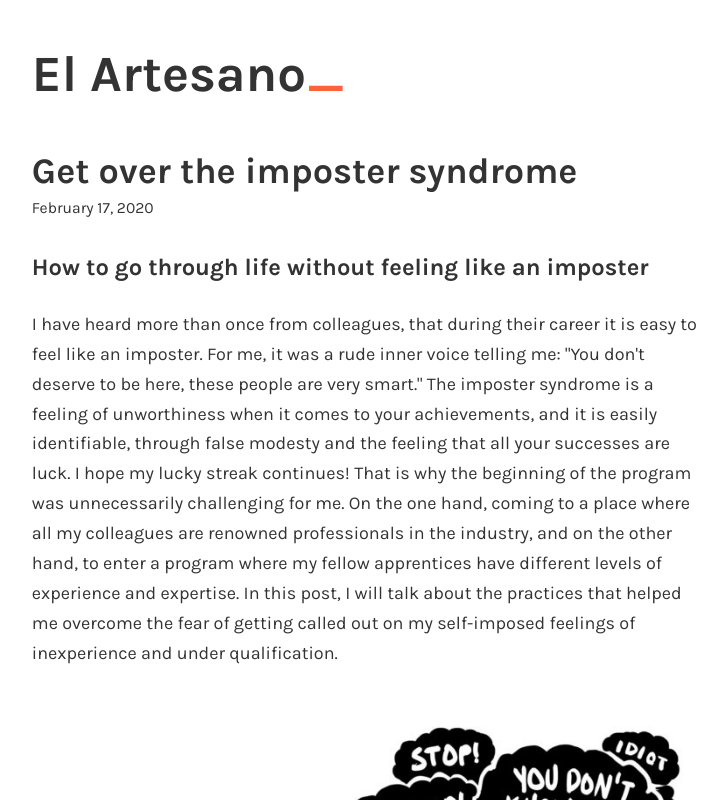
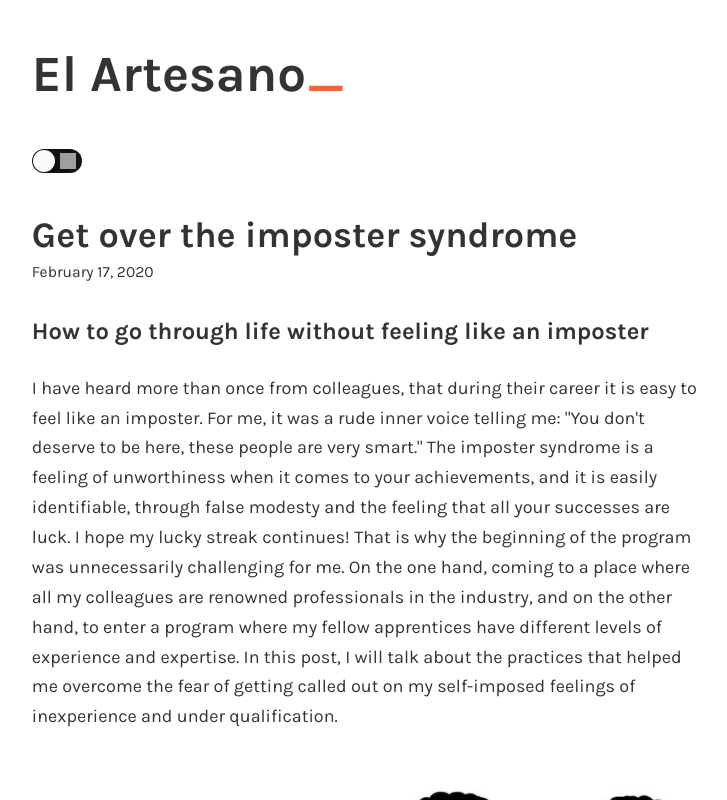
Before and after one commit to jpwenzelc/website, a Gatsby site: page /imposter-syndrom-tips/ in a window 1280 px wide. Shown: the top 800 px of the page, without its empty margins (272-999 px from the left). Built offline with nearby package versions, Linux system fonts and the light colour scheme; Gatsby itself is replaced by a stand-in of ours; some packages are replaced by stand-ins of ours; grey boxes are pictures that could not be loaded.

Commit message:
add toggle button

```diff
--- a/gatsby-config.js
+++ b/gatsby-config.js
@@ -73,5 +73,6 @@ module.exports = {
         pathToConfigModule: `src/utils/typography`,
       },
     },
+    'gatsby-plugin-dark-mode',
   ],
 }
--- a/package.json
+++ b/package.json
@@ -8,8 +8,12 @@
     "url": "https://github.com/gatsbyjs/gatsby/issues"
   },
   "dependencies": {
+    "@fortawesome/fontawesome-svg-core": "^1.2.27",
+    "@fortawesome/free-solid-svg-icons": "^5.12.1",
+    "@fortawesome/react-fontawesome": "^0.1.8",
     "gatsby": "^2.19.7",
     "gatsby-image": "^2.2.39",
+    "gatsby-plugin-dark-mode": "^1.1.0",
     "gatsby-plugin-feed": "^2.3.26",
     "gatsby-plugin-google-analytics": "^2.1.34",
     "gatsby-plugin-manifest": "^2.2.39",
--- /dev/null
+++ b/src/components/Toggle.css
@@ -0,0 +1,104 @@
+/*
+ * Copyright (c) 2015 instructure-react
+ * Forked from https://github.com/aaronshaf/react-toggle/
+**/
+
+.react-toggle {
+    touch-action: pan-x;
+
+    display: inline-block;
+    position: relative;
+    cursor: pointer;
+    background-color: transparent;
+    border: 0;
+    padding: 0;
+
+    -webkit-touch-callout: none;
+    user-select: none;
+
+    -webkit-tap-highlight-color: rgba(0, 0, 0, 0);
+    -webkit-tap-highlight-color: transparent;
+}
+
+.react-toggle-screenreader-only {
+    border: 0;
+    clip: rect(0 0 0 0);
+    height: 1px;
+    margin: -1px;
+    overflow: hidden;
+    padding: 0;
+    position: absolute;
+    width: 1px;
+}
+
+.react-toggle-track {
+    width: 50px;
+    height: 24px;
+    padding: 0;
+    border-radius: 30px;
+    background-color: hsl(222, 14%, 7%);
+    transition: all 0.2s ease;
+}
+
+.react-toggle-track-check {
+    position: absolute;
+    width: 17px;
+    height: 17px;
+    left: 5px;
+    top: 0px;
+    bottom: 0px;
+    margin-top: auto;
+    margin-bottom: auto;
+    line-height: 0;
+    opacity: 0;
+    transition: opacity 0.25s ease;
+}
+
+.react-toggle--checked .react-toggle-track-check {
+    opacity: 1;
+    transition: opacity 0.25s ease;
+}
+
+.react-toggle-track-x {
+    position: absolute;
+    width: 17px;
+    height: 17px;
+    right: 5px;
+    top: 0px;
+    bottom: 0px;
+    margin-top: auto;
+    margin-bottom: auto;
+    line-height: 0;
+    opacity: 1;
+    transition: opacity 0.25s ease;
+}
+
+.react-toggle--checked .react-toggle-track-x {
+    opacity: 0;
+}
+
+.react-toggle-thumb {
+    position: absolute;
+    top: 1px;
+    left: 1px;
+    width: 22px;
+    height: 22px;
+    border-radius: 50%;
+    background-color: #fafafa;
+    box-sizing: border-box;
+    transition: all 0.5s cubic-bezier(0.23, 1, 0.32, 1) 0ms;
+    transform: translateX(0);
+}
+
+.react-toggle--checked .react-toggle-thumb {
+    transform: translateX(26px);
+    border-color: #19ab27;
+}
+
+.react-toggle--focus .react-toggle-thumb {
+    box-shadow: 0px 0px 2px 3px rgb(254, 99, 55);
+}
+
+.react-toggle:active .react-toggle-thumb {
+    box-shadow: 0px 0px 5px 5px rgb(254, 99, 55);
+}
--- a/src/components/bio.js
+++ b/src/components/bio.js
@@ -38,6 +38,7 @@ const Bio = () => {
       style={{
         display: `flex`,
         marginBottom: rhythm(2.5),
+        marginTop: rhythm(1)
       }}
     >
       <p
--- a/src/components/layout.js
+++ b/src/components/layout.js
@@ -1,13 +1,28 @@
 import React from "react"
 import { Link } from "gatsby"
+import Toggle from "../components/toggle"
+import { faMoon, faSun } from "@fortawesome/free-solid-svg-icons"
 
 import { rhythm, scale } from "../utils/typography"
 
-const Layout = ({ location, title, children }) => {
+class Layout extends React.Component {
+
+  state = {
+    theme: null,
+  }
+
+  componentDidMount() {
+    this.setState({ theme: window.__theme })
+    window.__onThemeChange = () => {
+      this.setState({ theme: window.__theme })
+    }
+  }
+
+  renderHeader() {
+    let { location, title } = this.props
     const rootPath = `${__PATH_PREFIX__}/`
-  let header
 
-  header = (
+    return (
       <h1
         style={{
           ...scale(1.5),
@@ -25,11 +40,15 @@ const Layout = ({ location, title, children }) => {
         >
           {title}
           <span style={{
-          color: '#fe6337'
+            color: "#fe6337",
           }}>_</span>
         </Link>
       </h1>
     )
+  }
+
+  render() {
+    let { children } = this.props
 
     return (
       <div
@@ -40,7 +59,39 @@ const Layout = ({ location, title, children }) => {
           padding: `${rhythm(1.5)} ${rhythm(3 / 4)}`,
         }}
       >
-      <header>{header}</header>
+        {this.renderHeader()}
+        {this.state.theme !== null ? (
+          <Toggle
+            icons={{
+              checked: (
+                <img
+                  src={faMoon}
+                  width="16"
+                  height="16"
+                  role="presentation"
+                  style={{ pointerEvents: "none" }}
+                />
+              ),
+              unchecked: (
+                <img
+                  src={faSun}
+                  width="16"
+                  height="16"
+                  role="presentation"
+                  style={{ pointerEvents: "none" }}
+                />
+              ),
+            }}
+            checked={this.state.theme === "dark"}
+            onChange={e =>
+              window.__setPreferredTheme(
+                e.target.checked ? "dark" : "light",
+              )
+            }
+          />
+        ) : (
+          <div style={{ height: "24px" }}/>
+        )}
         <main>{children}</main>
         <footer style={{
           ...scale(-.5),
@@ -56,6 +107,8 @@ const Layout = ({ location, title, children }) => {
         </footer>
       </div>
     )
+
+  }
 }
 
 export default Layout
--- /dev/null
+++ b/src/components/toggle.js
@@ -0,0 +1,196 @@
+/*
+ * Copyright (c) 2015 instructure-react
+ * Forked from https://github.com/aaronshaf/react-toggle/
+ * + applied https://github.com/aaronshaf/react-toggle/pull/90
+ **/
+
+import './Toggle.css';
+
+import React, { PureComponent } from 'react';
+
+// Copyright 2015-present Drifty Co.
+// http://drifty.com/
+// from: https://github.com/driftyco/ionic/blob/master/src/util/dom.ts
+function pointerCoord(event) {
+  // get coordinates for either a mouse click
+  // or a touch depending on the given event
+  if (event) {
+    const changedTouches = event.changedTouches;
+    if (changedTouches && changedTouches.length > 0) {
+      const touch = changedTouches[0];
+      return { x: touch.clientX, y: touch.clientY };
+    }
+    const pageX = event.pageX;
+    if (pageX !== undefined) {
+      return { x: pageX, y: event.pageY };
+    }
+  }
+  return { x: 0, y: 0 };
+}
+
+export default class Toggle extends PureComponent {
+  constructor(props) {
+    super(props);
+    this.handleClick = this.handleClick.bind(this);
+    this.handleTouchStart = this.handleTouchStart.bind(this);
+    this.handleTouchMove = this.handleTouchMove.bind(this);
+    this.handleTouchEnd = this.handleTouchEnd.bind(this);
+    this.handleTouchCancel = this.handleTouchCancel.bind(this);
+    this.handleFocus = this.handleFocus.bind(this);
+    this.handleBlur = this.handleBlur.bind(this);
+    this.previouslyChecked = !!(props.checked || props.defaultChecked);
+    this.state = {
+      checked: !!(props.checked || props.defaultChecked),
+      hasFocus: false,
+    };
+  }
+
+  componentWillReceiveProps(nextProps) {
+    if ('checked' in nextProps) {
+      this.setState({ checked: !!nextProps.checked });
+      this.previouslyChecked = !!nextProps.checked;
+    }
+  }
+
+  handleClick(event) {
+    const checkbox = this.input;
+    this.previouslyChecked = checkbox.checked;
+    if (event.target !== checkbox && !this.moved) {
+      event.preventDefault();
+      checkbox.focus();
+      checkbox.click();
+      return;
+    }
+
+    this.setState({ checked: checkbox.checked });
+  }
+
+  handleTouchStart(event) {
+    this.startX = pointerCoord(event).x;
+    this.touchStarted = true;
+    this.hadFocusAtTouchStart = this.state.hasFocus;
+    this.setState({ hasFocus: true });
+  }
+
+  handleTouchMove(event) {
+    if (!this.touchStarted) return;
+    this.touchMoved = true;
+
+    if (this.startX != null) {
+      let currentX = pointerCoord(event).x;
+      if (this.state.checked && currentX + 15 < this.startX) {
+        this.setState({ checked: false });
+        this.startX = currentX;
+      } else if (!this.state.checked && currentX - 15 > this.startX) {
+        this.setState({ checked: true });
+        this.startX = currentX;
+      }
+    }
+  }
+
+  handleTouchEnd(event) {
+    if (!this.touchMoved) return;
+    const checkbox = this.input;
+    event.preventDefault();
+
+    if (this.startX != null) {
+      if (this.previouslyChecked !== this.state.checked) {
+        checkbox.click();
+      }
+
+      this.touchStarted = false;
+      this.startX = null;
+      this.touchMoved = false;
+    }
+
+    if (!this.hadFocusAtTouchStart) {
+      this.setState({ hasFocus: false });
+    }
+  }
+
+  handleTouchCancel(event) {
+    if (this.startX != null) {
+      this.touchStarted = false;
+      this.startX = null;
+      this.touchMoved = false;
+    }
+
+    if (!this.hadFocusAtTouchStart) {
+      this.setState({ hasFocus: false });
+    }
+  }
+
+  handleFocus(event) {
+    const { onFocus } = this.props;
+
+    if (onFocus) {
+      onFocus(event);
+    }
+
+    this.hadFocusAtTouchStart = true;
+    this.setState({ hasFocus: true });
+  }
+
+  handleBlur(event) {
+    const { onBlur } = this.props;
+
+    if (onBlur) {
+      onBlur(event);
+    }
+
+    this.hadFocusAtTouchStart = false;
+    this.setState({ hasFocus: false });
+  }
+
+  getIcon(type) {
+    const { icons } = this.props;
+    if (!icons) {
+      return null;
+    }
+    return icons[type] === undefined
+      ? Toggle.defaultProps.icons[type]
+      : icons[type];
+  }
+
+  render() {
+    const { className, icons: _icons, ...inputProps } = this.props;
+    const classes =
+      'react-toggle' +
+      (this.state.checked ? ' react-toggle--checked' : '') +
+      (this.state.hasFocus ? ' react-toggle--focus' : '') +
+      (this.props.disabled ? ' react-toggle--disabled' : '') +
+      (className ? ' ' + className : '');
+    return (
+      <div
+        className={classes}
+        onClick={this.handleClick}
+        onTouchStart={this.handleTouchStart}
+        onTouchMove={this.handleTouchMove}
+        onTouchEnd={this.handleTouchEnd}
+        onTouchCancel={this.handleTouchCancel}
+      >
+        <div className="react-toggle-track">
+          <div className="react-toggle-track-check">
+            {this.getIcon('checked')}
+          </div>
+          <div className="react-toggle-track-x">
+            {this.getIcon('unchecked')}
+          </div>
+        </div>
+        <div className="react-toggle-thumb" />
+
+        <input
+          {...inputProps}
+          ref={ref => {
+            this.input = ref;
+          }}
+          onFocus={this.handleFocus}
+          onBlur={this.handleBlur}
+          className="react-toggle-screenreader-only"
+          type="checkbox"
+          aria-label="Switch between Dark and Light mode"
+        />
+      </div>
+    );
+  }
+}
```
Also changed, not shown: 1 other file. Lines whose indentation alone changed are shown as unchanged.
